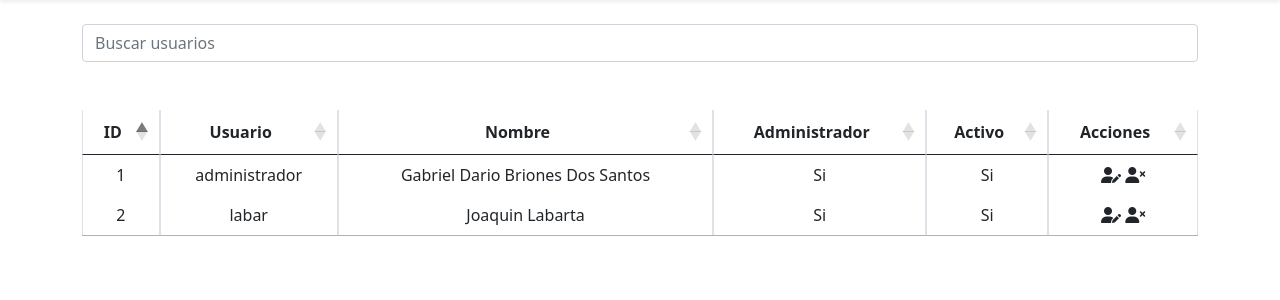
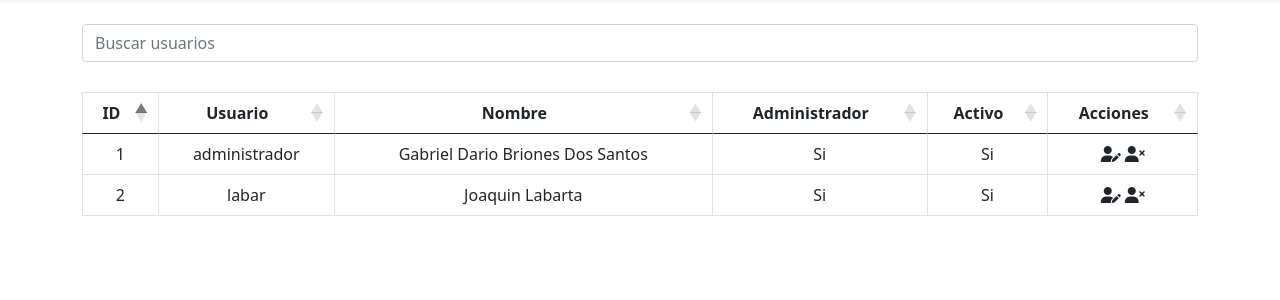
Before and after one commit to JoaquinLabarta/Proyecto_Perros, a PHP site: page /php/vistas/page_usuarios/index.php in a window 1280 px wide. Shown: the part 66-366 px from the top of the page. Run offline with PHP 8.4, Linux system fonts and the light colour scheme; a user stored in the database is signed in; data comes from the database, SQL or seed files in the repository; some libraries are stand-ins or nearby versions.

Commit message:
datatable usuarios terminado

```diff
--- a/php/vistas/page_usuarios/index.php
+++ b/php/vistas/page_usuarios/index.php
@@ -15,12 +15,8 @@ $carpeta_actual = basename(getcwd());
   <meta charset="utf-8">
 
   <link rel="icon" href="/proyecto-perros/recursos/logo.png">
-
-  <link rel="stylesheet" href="https://cdn.jsdelivr.net/npm/bootstrap@5.0.0/dist/css/bootstrap.min.css" rel="stylesheet" integrity="sha384-wEmeIV1mKuiNpC+IOBjI7aAzPcEZeedi5yW5f2yOq55WWLwNGmvvx4Um1vskeMj0" crossorigin="anonymous">
-  <link rel="stylesheet" href="https://cdn.datatables.net/1.10.25/css/jquery.dataTables.min.css">
-
-  <link rel="stylesheet" href="https://cdn.datatables.net/buttons/1.7.1/css/buttons.dataTables.min.css">
-
+  <link rel="stylesheet" href="https://cdn.datatables.net/1.10.25/css/dataTables.bootstrap5.min.css">
+  <link rel="stylesheet" href="https://cdnjs.cloudflare.com/ajax/libs/twitter-bootstrap/5.0.1/css/bootstrap.min.css">
   <style>
     .dataTables_filter,
     .dataTables_info {
@@ -38,7 +34,17 @@ $carpeta_actual = basename(getcwd());
       background-color: #D0757C;
       border-color: #D0757C;
     }
-  </style>
+}
+
+
+table.dataTable>thead>tr>th:not(.sorting_disabled), table.dataTable>thead>tr>td:not(.sorting_disabled) {
+     padding-right: 0px;
+}
+
+#usuarios.dataTable thead th {
+  border-bottom: 1;
+}
+          </style>
 
   <title>Inicio | Bromatologia</title>
 </head>
@@ -60,10 +66,10 @@ $carpeta_actual = basename(getcwd());
         </div>
       <?php endif; ?>
     </div>
-    <br>
+
     <div class="row">
       <div class="col-lg-12 table-responsive"><br>
-        <table id="usuarios" class="table table-hover table-bordered">
+        <table id="usuarios" class="table table-bordered ">
           <thead>
             <th class="text-center">ID</th>
             <th class="text-center">Usuario</th>
@@ -96,7 +102,7 @@ $carpeta_actual = basename(getcwd());
 </body>
 
 <!--LINK: https://cdn.datatables.net/-->
-<script src="https://code.jquery.com/jquery-3.6.0.min.js" integrity="sha256-/xUj+3OJU5yExlq6GSYGSHk7tPXikynS7ogEvDej/m4=" crossorigin="anonymous"></script>
+<script src="https://code.jquery.com/jquery-3.6.0.min.js" crossorigin="anonymous"></script>
 <script src="https://kit.fontawesome.com/de1cdf12c2.js" crossorigin="anonymous"></script>
 <script src="https://cdn.datatables.net/1.10.25/js/jquery.dataTables.min.js"></script>
 <script src="https://cdn.jsdelivr.net/npm/bootstrap@5.0.2/dist/js/bootstrap.bundle.min.js" integrity="sha384-MrcW6ZMFYlzcLA8Nl+NtUVF0sA7MsXsP1UyJoMp4YLEuNSfAP+JcXn/tWtIaxVXM" crossorigin="anonymous"></script>
```
